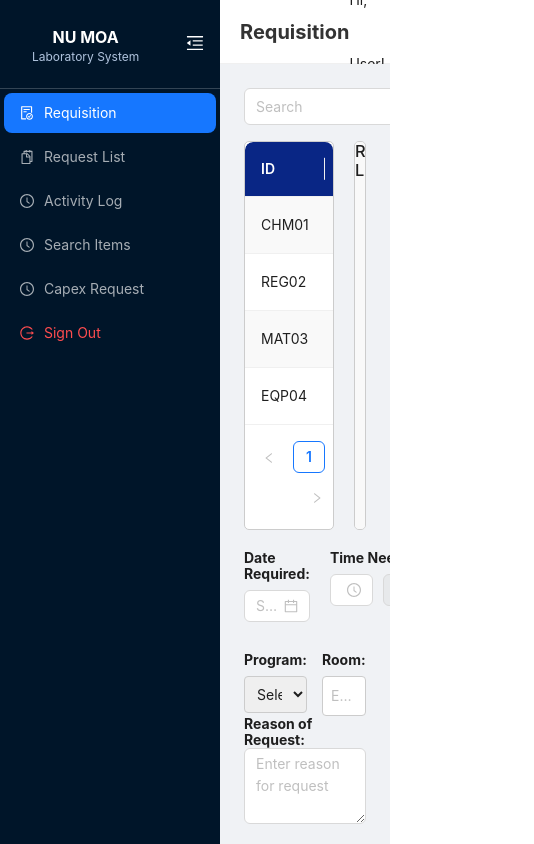
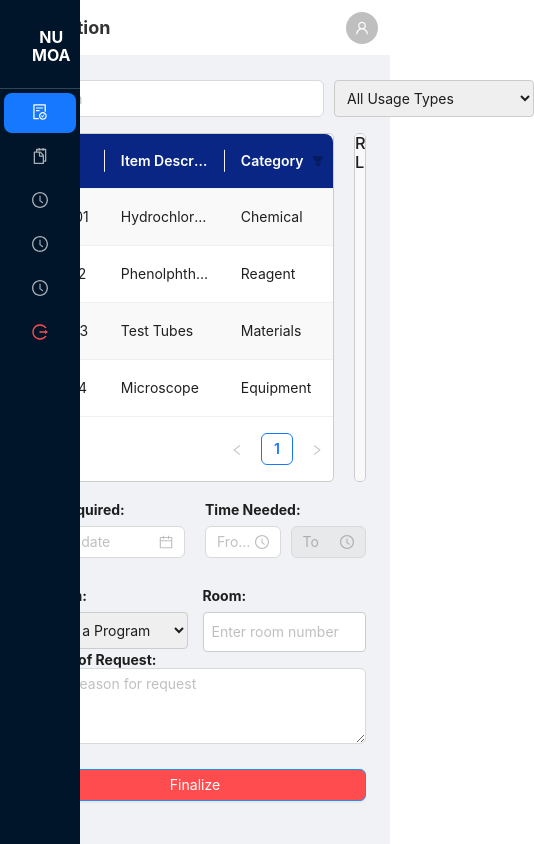
Before and after one commit to Blyn04/webnuls, a React (Create React App) app: page /requisition in a window 390 px wide. Shown: the whole page, 534 px wide, since content can reach past the window. Built offline with nearby package versions, Linux system fonts and the light colour scheme.

Commit message:
SIDEBAR RESPONSIVE OVERLAY

```diff
--- a/src/components/Header.js
+++ b/src/components/Header.js
@@ -2,7 +2,7 @@ import React, { useEffect, useState } from "react";
 import { Layout, Avatar } from "antd";
 import { UserOutlined } from "@ant-design/icons";
 import { useNavigate, useLocation } from "react-router-dom";
-import "./styles/Dashboard.css";
+import "./styles/Header.css";
 
 const { Header } = Layout;
 
@@ -11,14 +11,21 @@ const AppHeader = ({ pageTitle }) => {
   const location = useLocation();
 
   const role = location.state?.role;
-
   const [userName, setUserName] = useState("User");
+  const [isMobile, setIsMobile] = useState(window.innerWidth <= 768);
 
   useEffect(() => {
     const storedName = localStorage.getItem("userName");
     if (storedName) {
       setUserName(storedName);
     }
+
+    const handleResize = () => {
+      setIsMobile(window.innerWidth <= 768);
+    };
+
+    window.addEventListener("resize", handleResize);
+    return () => window.removeEventListener("resize", handleResize);
   }, []);
 
   const goToProfile = () => {
@@ -26,17 +33,17 @@ const AppHeader = ({ pageTitle }) => {
   };
 
   return (
-    <Header className="header">
-      <h2 className="header-title">{pageTitle}</h2>
+    <Header className={`header ${isMobile ? "header-mobile" : ""}`}>
+      <h2 className={`header-title ${isMobile ? "title-mobile" : ""}`}>
+        {pageTitle}
+      </h2>
 
       {role !== "super-admin" && (
         <div
-          className="user-profile"
+          className={`user-profile ${isMobile ? "profile-mobile" : ""}`}
           onClick={goToProfile}
-          style={{ cursor: "pointer" }}
         >
-
-          <span style={{ marginRight: 8 }}>Hi, {userName}!</span>
+          {!isMobile && <span style={{ marginRight: 8 }}>Hi, {userName}!</span>}
           <Avatar icon={<UserOutlined />} />
         </div>
       )}
--- a/src/components/Sidebar.js
+++ b/src/components/Sidebar.js
@@ -22,11 +22,25 @@ const { Sider } = Layout;
 
 const Sidebar = ({ setPageTitle }) => {
   const [collapsed, setCollapsed] = useState(false);
+  const [isMobile, setIsMobile] = useState(window.innerWidth <= 768);
+  const [mobileOpen, setMobileOpen] = useState(false);
   const navigate = useNavigate();
   const location = useLocation();
   const [selectedKey, setSelectedKey] = useState("");
   const [showModal, setShowModal] = useState(false);
   const [role, setRole] = useState("");
+
+  useEffect(() => {
+    const handleResize = () => {
+      setIsMobile(window.innerWidth <= 768);
+      if (window.innerWidth > 768) {
+        setMobileOpen(false); // Reset mobile open when switching back to desktop
+      }
+    };
+
+    window.addEventListener("resize", handleResize);
+    return () => window.removeEventListener("resize", handleResize);
+  }, []);
 
   useEffect(() => {
     const state = location.state || {};
@@ -109,7 +123,11 @@ const Sidebar = ({ setPageTitle }) => {
   }, [location.pathname, setPageTitle]);
 
   const toggleSidebar = () => {
+    if (isMobile) {
+      setMobileOpen(!mobileOpen);
+    } else {
       setCollapsed(!collapsed);
+    }
   };
 
   const handleMenuClick = (e) => {
@@ -175,6 +193,10 @@ const Sidebar = ({ setPageTitle }) => {
 
       default:
         break;
+    }
+
+    if (isMobile) {
+      setMobileOpen(false);
     }
   };
 
@@ -273,16 +295,34 @@ const Sidebar = ({ setPageTitle }) => {
       : userMenuItems;
 
   return (
+    <>
+      {isMobile && mobileOpen && (
+        <div className="sidebar-overlay" onClick={() => setMobileOpen(false)} />
+      )}
+
       <Sider
         collapsible
-      collapsed={collapsed}
+        collapsed={isMobile ? !mobileOpen : collapsed}
         width={220}
-      className="sidebar"
+        collapsedWidth={isMobile ? 80 : 80}
+        className={`${
+          isMobile
+            ? `sidebar-modal ${mobileOpen ? "open" : ""}`
+            : "sidebar"
+        }`}
         trigger={null}
+        style={{
+          position: isMobile ? "fixed" : "relative",
+          height: "100vh",
+          zIndex: isMobile ? 1000 : "auto",
+        }}
       >
-      <div className="logo-container" onClick={toggleSidebar}>
+      <div
+          className={`logo-container ${collapsed && !isMobile ? "collapsed" : ""}`}
+          onClick={isMobile ? () => setMobileOpen(!mobileOpen) : toggleSidebar}
+        >
           <div className="logo">
-          {!collapsed ? (
+            {!collapsed || isMobile ? (
               <>
                 <h3 className="logo-title">NU MOA</h3>
                 <p className="logo-subtitle">Laboratory System</p>
@@ -292,9 +332,15 @@ const Sidebar = ({ setPageTitle }) => {
             )}
           </div>
 
-        <div className="toggle-icon">
-          {collapsed ? <MenuUnfoldOutlined /> : <MenuFoldOutlined />}
+          {collapsed && !isMobile ? (
+            <div className="toggle-icon toggle-center">
+              <MenuUnfoldOutlined />
             </div>
+          ) : (
+            <div className="toggle-icon toggle-right">
+              <MenuFoldOutlined />
+            </div>
+          )}
         </div>
 
         <Menu
@@ -304,13 +350,14 @@ const Sidebar = ({ setPageTitle }) => {
           onClick={handleMenuClick}
           items={menuItems}
         />
+      </Sider>
 
       <CustomModal
       visible={showModal}
       onConfirm={handleSignOut}
       onCancel={() => setShowModal(false)}
       />
-    </Sider>
+    </>
   );
 };
 
--- a/src/components/styles/Dashboard.css
+++ b/src/components/styles/Dashboard.css
@@ -70,33 +70,3 @@
 .ant-menu {
   background-color: #001529;
 }
-
-/* Header Section */
-.header {
-  background-color: white;
-  padding: 0 20px;
-  display: flex;
-  justify-content: space-between;
-  align-items: center;
-  border-bottom: 1px solid #f0f0f0;
-}
-
-/* User Profile */
-.user-profile {
-  display: flex;
-  align-items: center;
-  gap: 8px;
-}
-
-/* Main Content */
-.content {
-  padding: 20px;
-  background-color: #f5f5f5;
-}
-
-.header-title {
-  font-size: 20px;
-  font-weight: bold;
-  color: #333;
-  margin: 0;
-}
--- /dev/null
+++ b/src/components/styles/Header.css
@@ -0,0 +1,63 @@
+.header {
+  background-color: white;
+  padding: 0 20px;
+  display: flex;
+  justify-content: space-between;
+  align-items: center;
+  border-bottom: 1px solid #f0f0f0;
+}
+
+/* Header Title */
+.header-title {
+  font-size: 20px;
+  font-weight: bold;
+  color: #333;
+  margin: 0;
+}
+
+/* User Profile */
+.user-profile {
+  display: flex;
+  align-items: center;
+  cursor: pointer;
+  gap: 8px;
+}
+
+/* Avatar and Name Hover Effect */
+.user-profile:hover {
+  opacity: 0.8;
+  transition: 0.2s;
+}
+
+/* Avatar Styles */
+.user-profile .ant-avatar {
+  width: 40px;
+  height: 40px;
+  font-size: 18px;
+}
+
+/* Mobile Header Adjustments */
+@media (max-width: 768px) {
+  .header {
+    padding: 0 12px;
+    height: 56px;
+  }
+
+  .header-title {
+    font-size: 18px;
+  }
+
+  .user-profile {
+    gap: 6px;
+  }
+
+  .user-profile span {
+    font-size: 14px;
+  }
+
+  .user-profile .ant-avatar {
+    width: 32px;
+    height: 32px;
+    font-size: 16px;
+  }
+}
--- a/src/components/styles/Sidebar.css
+++ b/src/components/styles/Sidebar.css
@@ -1,77 +1,94 @@
-.ant-modal-content {
-  border-radius: 12px;
-  box-shadow: 0 8px 20px rgba(0, 0, 0, 0.15);
-}
-
-.ant-modal-title {
-  font-size: 18px;
-  font-weight: bold;
-  color: #333;
-}
-
-html,
-body {
-  margin: 0;
-  padding: 0;
-  overflow: hidden;
-}
-
-#root {
-  height: 100vh;
-  overflow: auto;
-}
-
-.ant-layout-sider-trigger {
-  background-color: #001529;
-  border-top: 1px solid rgba(255, 255, 255, 0.1);
-}
-
-.ant-layout-sider-collapsed .ant-layout-sider-trigger {
-  display: flex;
-  justify-content: center;
-  align-items: center;
-  padding: 12px 0;
-}
-
-.ant-layout-sider-trigger svg {
-  font-size: 20px;
-  color: #fff;
-  transition: all 0.3s ease;
-}
-
-.ant-layout-sider-trigger:hover {
-  background-color: #1890ff;
-}
-
-.ant-layout-sider-collapsed .ant-layout-sider-trigger svg {
-  transform: rotate(180deg);
-}
-
-/* Sidebar container */
+/* General Sidebar Styles */
 .sidebar {
   height: 100vh;
   display: flex;
   flex-direction: column;
   background-color: #001529;
+  transition: all 0.3s ease;
 }
 
-/* Logo container */
+/* Sidebar Modal for Mobile */
+.sidebar-modal {
+  position: fixed;
+  top: 0;
+  left: -220px;
+  width: 220px;
+  height: 100vh;
+  background-color: #001529;
+  transition: left 0.3s ease-in-out;
+  z-index: 1000;
+}
+
+/* Show Sidebar when Mobile is Open */
+.sidebar-modal.open {
+  left: 0;
+}
+
+/* Overlay for Mobile when Sidebar is Open */
+.sidebar-overlay {
+  position: fixed;
+  inset: 0;
+  background-color: rgba(0, 0, 0, 0.5);
+  z-index: 999;
+}
+
+/* Collapsed Sidebar Styles */
+.ant-layout-sider-collapsed .logo-subtitle {
+  display: none;
+}
+
+/* Sidebar Modal and Overlay Mobile Behavior */
+@media (max-width: 768px) {
+  .ant-layout-sider {
+    position: fixed;
+    left: 0;
+    height: 100vh;
+    z-index: 1000;
+    width: 80px; /* Collapsed width */
+    transition: all 0.3s ease;
+  }
+
+  .sidebar-modal {
+    display: block;
+    width: 80px;
+    left: 0;
+  }
+
+  .sidebar-modal.open {
+    width: 220px;
+    left: 0;
+  }
+}
+
+/* Hide Sidebar on Mobile when Collapsed */
+@media (max-width: 768px) {
+  .sidebar {
+    display: block;
+    width: 80px;
+    transition: all 0.3s ease;
+  }
+
+  .sidebar-modal {
+    display: block;
+    left: 0;
+  }
+
+  .sidebar-modal.open {
+    width: 220px;
+    left: 0;
+  }
+}
+
+/* Logo & Toggle Icon */
 .logo-container {
   display: flex;
   justify-content: space-between;
   align-items: center;
-  padding: 10px 16px;
+  padding: 12px 16px;
+  border-bottom: 1px solid rgba(255, 255, 255, 0.1);
+  cursor: pointer;
 }
 
-/* Collapsed state: Stack logo and toggle vertically */
-.ant-layout-sider-collapsed .logo-container {
-  flex-direction: column;
-  justify-content: center;
-  align-items: center;
-  padding-top: 10px;
-}
-
-/* Logo title and subtitle */
 .logo-title {
   color: white;
   font-size: 18px;
@@ -79,31 +96,61 @@ body {
   margin: 0;
 }
 
-/* Hide subtitle when collapsed */
 .logo-subtitle {
   color: #b0c4de;
   font-size: 12px;
+  margin-top: 4px;
 }
 
-.ant-layout-sider-collapsed .logo-subtitle {
-  display: none;
-}
-
-/* Toggle button next to title when not collapsed */
 .toggle-icon {
   font-size: 18px;
-  color: #fff;
+  color: white;
   cursor: pointer;
   transition: all 0.3s;
 }
 
-/* Collapsed: Move toggle button under "NU" */
-.ant-layout-sider-collapsed .toggle-icon {
+.logo-container {
+  display: flex;
+  justify-content: space-between;
+  align-items: center;
+  padding: 12px 16px;
+  border-bottom: 1px solid rgba(255, 255, 255, 0.1);
+  cursor: pointer;
+  transition: all 0.3s ease;
+}
+
+.logo-container.collapsed {
+  flex-direction: column;
+  justify-content: center;
+  align-items: center;
+  padding-top: 10px;
+}
+
+.logo-title {
+  color: white;
+  font-size: 18px;
+  font-weight: bold;
+  margin: 0;
+}
+
+.logo-subtitle {
+  color: #b0c4de;
+  font-size: 12px;
+  margin-top: 4px;
+}
+
+.toggle-icon {
+  font-size: 18px;
+  color: white;
+  cursor: pointer;
+  transition: all 0.3s;
+}
+
+.toggle-icon.toggle-center {
   margin-top: 8px;
   font-size: 20px;
 }
 
-/* Expanded: Keep toggle icon next to the logo */
-.ant-layout-sider:not(.ant-layout-sider-collapsed) .toggle-icon {
+.toggle-icon.toggle-right {
   margin-left: 10px;
 }
```
Lines whose indentation alone changed are shown as unchanged.
